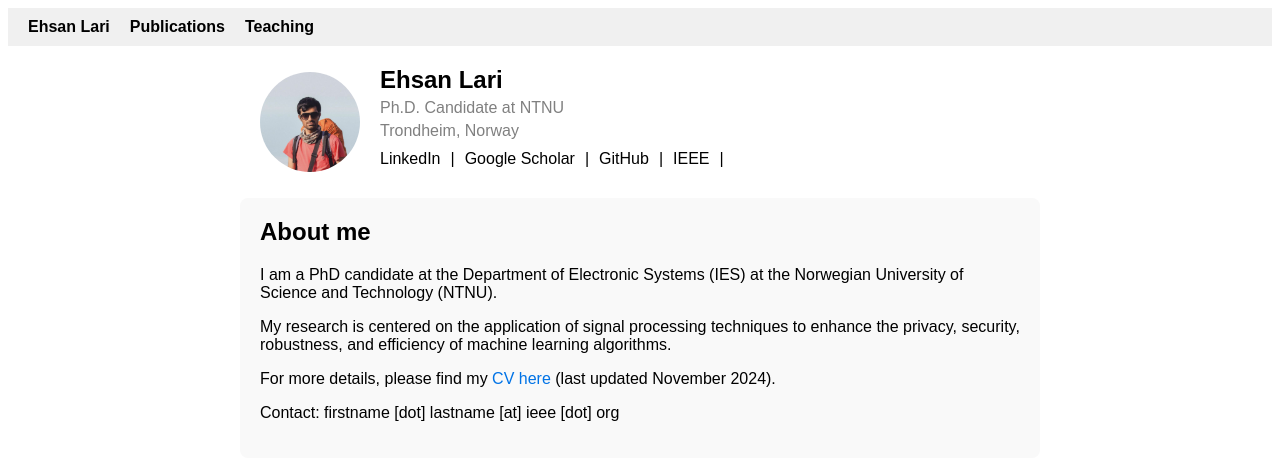
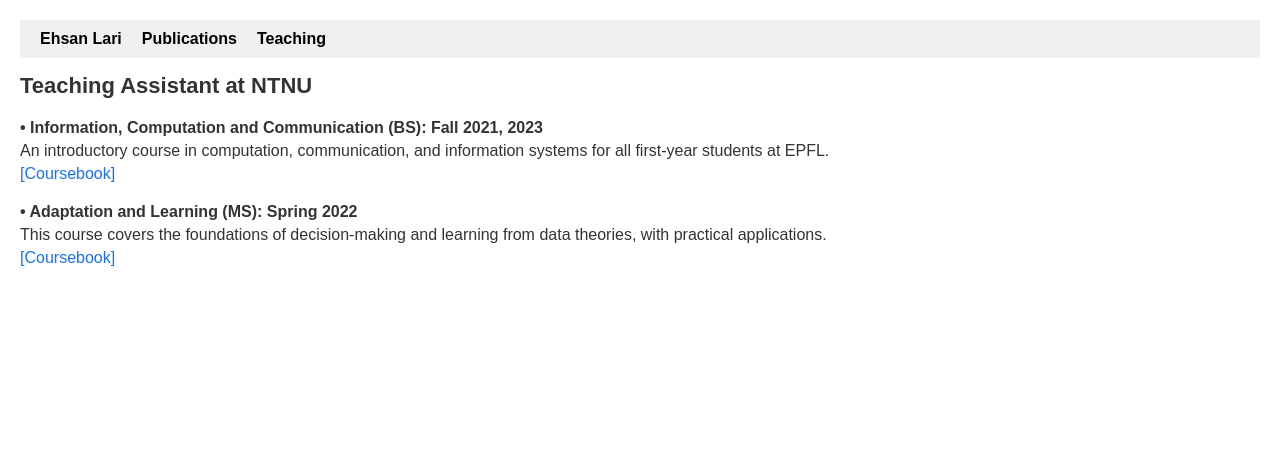
Before and after one commit to ehsan-lari/ehsan-lari.github.io, a plain HTML site: page teaching.html in a window 1280 px wide. Drawn offline with Linux system fonts and the light colour scheme.

Commit message:
Update teaching.html

```diff
--- a/teaching.html
+++ b/teaching.html
@@ -3,58 +3,54 @@
 <head>
     <meta charset="UTF-8">
     <meta name="viewport" content="width=device-width, initial-scale=1.0">
-    <title>About me - Ehsan Lari</title>
+    <title>Teaching</title>
     <style>
+        /* Basic styling */
         body {
             font-family: Arial, sans-serif;
+            margin: 20px;
+            color: #333;
         }
-        .profile-container {
-            max-width: 800px;
-            margin: auto;
+
+        /* Title styling */
+        h1 {
+            font-size: 22px;
+            font-weight: bold;
+            margin-bottom: 20px;
         }
-        .profile-header {
-            display: flex;
-            align-items: center;
-            padding: 20px;
+
+        /* Course title styling */
+        .course {
+            margin-bottom: 20px;
         }
-        .profile-header img {
-            border-radius: 50%;
-            width: 100px;
-            height: 100px;
-            margin-right: 20px;
+
+        .course-title {
+            font-weight: bold;
+            font-size: 16px;
+            margin-bottom: 5px;
         }
-        .profile-header h1 {
-            margin: 0;
-            font-size: 24px;
+
+        .course-description {
+            margin-top: 5px;
+            margin-bottom: 5px;
         }
-        .profile-header p {
-            margin: 5px 0;
-            color: gray;
+
+        /* Link styling */
+        a {
+            color: #1a73e8;
+            text-decoration: none;
         }
-        .profile-links {
-            display: flex;
-            gap: 10px;
-            margin: 10px 0;
+        a:hover {
+            text-decoration: underline;
         }
-        .profile-links a {
-            text-decoration: none;
-            color: black;
-        }
-        .about-section {
-            padding: 20px;
-            background-color: #f9f9f9;
-            border-radius: 8px;
-        }
-        .about-section h2 {
-            margin-top: 0;
-        }
-        .about-section a {
-            color: #0073e6;
-            text-decoration: none;
+
+        /* Bullet styling */
+        ul {
+            list-style-type: disc;
+            padding-left: 20px;
         }
     </style>
 </head>
-<body>
 
 <div class="top-nav">
     <a href="#">Ehsan Lari</a>
@@ -77,35 +73,25 @@
     }
 </style>
 
-<div class="profile-container">
-    <div class="profile-header">
-        <img src="https://ehsan-lari.github.io/images/profile_photo.jpg" alt="Ehsan Lari">
-        <div>
-            <h1>Ehsan Lari</h1>
-            <p>Ph.D. Candidate at NTNU</p>
-            <p>Trondheim, Norway</p>
-            <div class="profile-links">
-                <a href="https://www.linkedin.com/in/ehsanlari">LinkedIn</a> |
-                <a href="https://scholar.google.com/citations?hl=en&user=koESvS4AAAAJ&view_op=list_works&sortby=pubdate">Google Scholar</a> |
-		<a href="https://github.com/ehsan-lari">GitHub</a> |
-		<a href="https://ieeexplore.ieee.org/author/37086859253">IEEE</a> |
-            </div>
+<body>
+
+    <h1>Teaching Assistant at NTNU</h1>
+
+    <div class="course">
+        <div class="course-title">• Information, Computation and Communication (BS): Fall 2021, 2023</div>
+        <div class="course-description">
+            An introductory course in computation, communication, and information systems for all first-year students at EPFL.
         </div>
+        <a href="https://example.com/coursebook1" target="_blank">[Coursebook]</a>
     </div>
-    <div class="about-section">
-        <h2>About me</h2>
-        <p>
-            I am a PhD candidate at the Department of Electronic Systems (IES) at the Norwegian University of Science and Technology (NTNU).
-        </p>
-        <p>
-            My research is centered on the application of signal processing techniques to enhance the privacy, security, robustness, and efficiency of machine learning algorithms.
-        </p>
-        <p>
-            For more details, please find my <a href="https://ehsan-lari.github.io/files/CV__EhsanLari.pdf">CV here</a> (last updated November 2024).
-        </p>
-        <p>Contact: firstname [dot] lastname [at] ieee [dot] org </p>
+
+    <div class="course">
+        <div class="course-title">• Adaptation and Learning (MS): Spring 2022</div>
+        <div class="course-description">
+            This course covers the foundations of decision-making and learning from data theories, with practical applications.
+        </div>
+        <a href="https://example.com/coursebook2" target="_blank">[Coursebook]</a>
     </div>
-</div>
 
 </body>
 </html>
```
